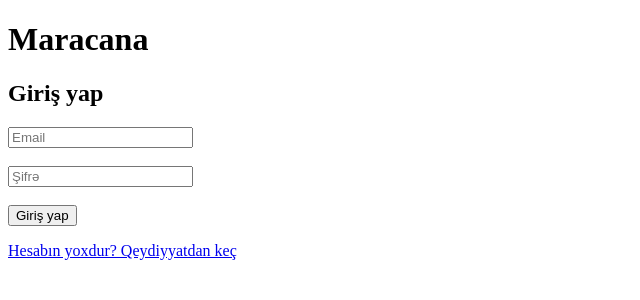
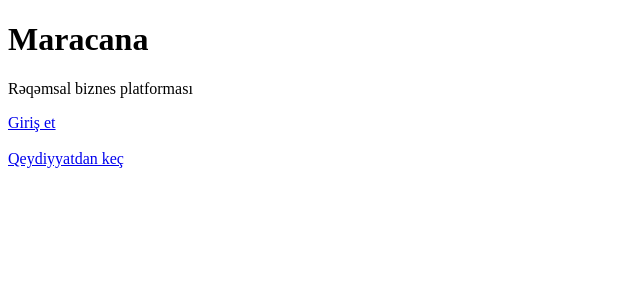
Before and after one commit to misasalam001-cloud/Maracana-, a Next.js app: page / in a window 1280 px wide. Shown: the top 300 px of the page, without its empty margins (0-640 px from the left). Built offline with nearby package versions, Linux system fonts and the light colour scheme.

Commit message:
Refactor page to remove login form and add links
Removed login functionality and replaced it with navigation links.

```diff
--- a/app/page.js
+++ b/app/page.js
@@ -1,62 +1,17 @@
-"use client";
+import Link from "next/link";
 
-import { useState } from "react";
-import { supabase } from "../../lib/supabase";
-
-export default function Login() {
-  const [email, setEmail] = useState("");
-  const [password, setPassword] = useState("");
-  const [message, setMessage] = useState("");
-
-  async function handleLogin(e) {
-    e.preventDefault();
-    setMessage("Giriş edilir...");
-
-    const { error } = await supabase.auth.signInWithPassword({
-      email,
-      password,
-    });
-
-    if (error) {
-      setMessage("Xəta: " + error.message);
-      return;
-    }
-
-    setMessage("Giriş uğurludur! ✅");
-  }
-
+export default function Home() {
   return (
     <main>
       <h1>Maracana</h1>
-      <h2>Giriş yap</h2>
+      <p>Rəqəmsal biznes platforması</p>
 
-      <form onSubmit={handleLogin}>
-        <input
-          type="email"
-          placeholder="Email"
-          value={email}
-          onChange={(e) => setEmail(e.target.value)}
-          required
-        />
-
-        <br /><br />
-
-        <input
-          type="password"
-          placeholder="Şifrə"
-          value={password}
-          onChange={(e) => setPassword(e.target.value)}
-          required
-        />
-
-        <br /><br />
-
-        <button type="submit">Giriş yap</button>
-      </form>
-
-      <p>{message}</p>
-
-      <a href="/register">Hesabın yoxdur? Qeydiyyatdan keç</a>
+      <div>
+        <Link href="/login">Giriş et</Link>
+        <br />
+        <br />
+        <Link href="/register">Qeydiyyatdan keç</Link>
+      </div>
     </main>
   );
-}
+    }
```
